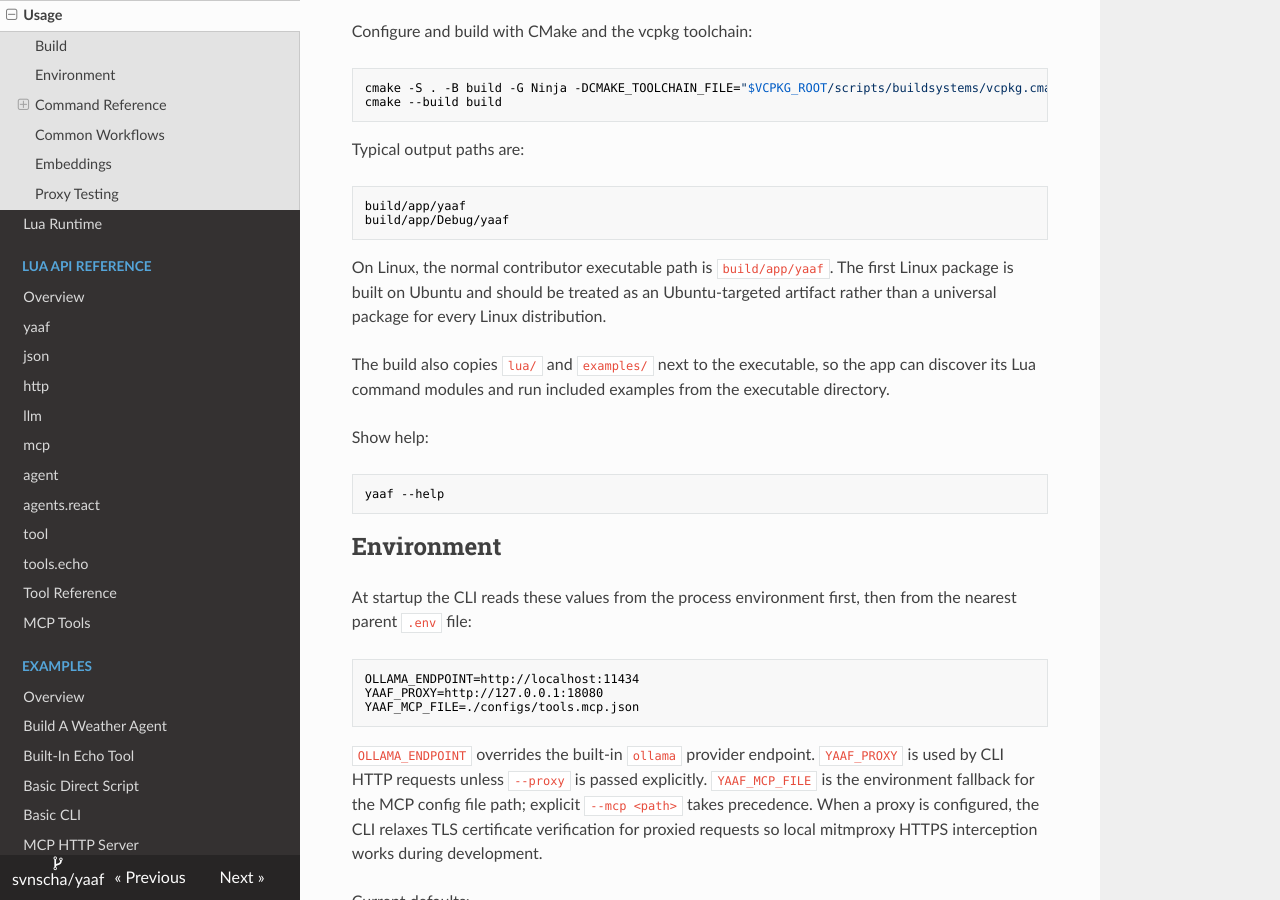
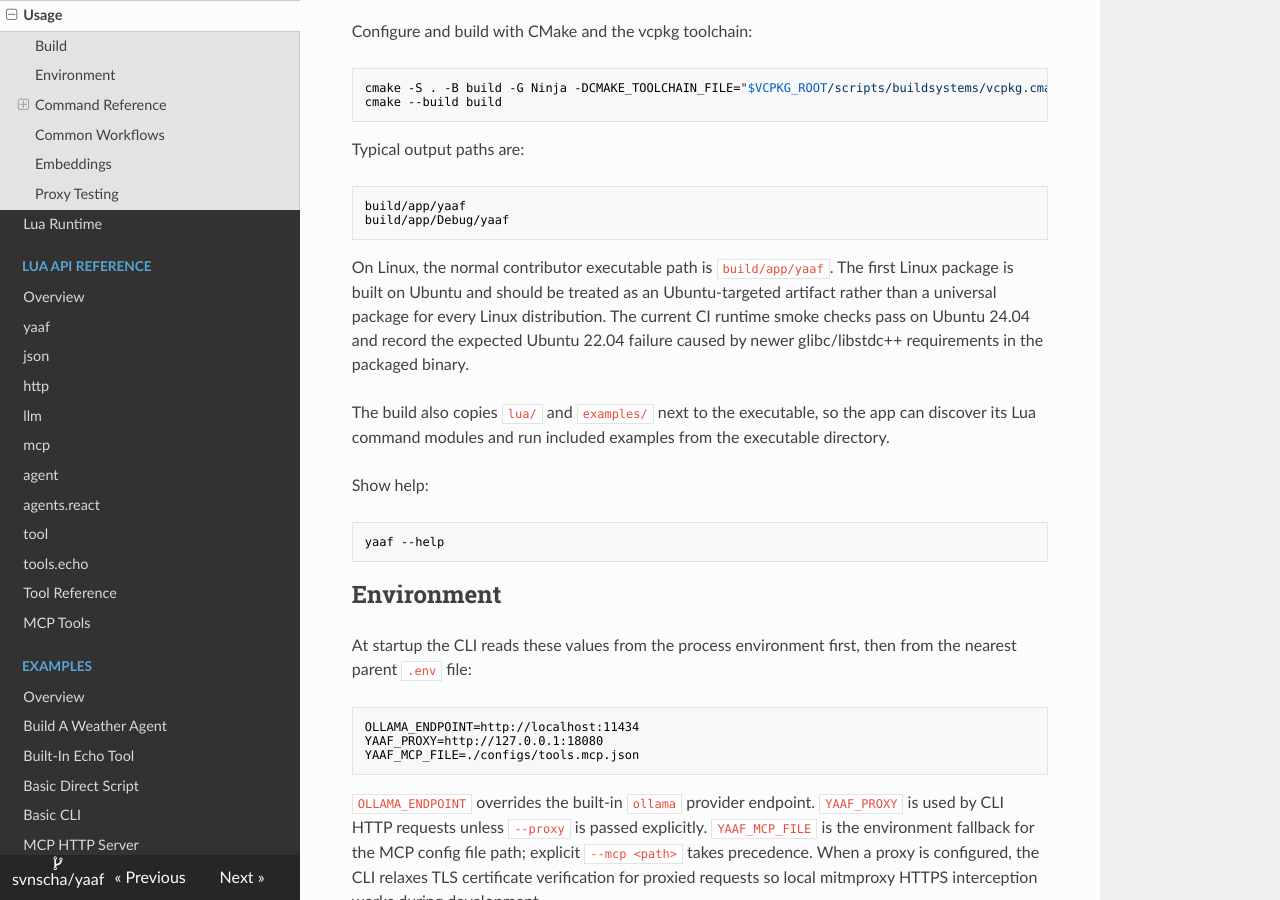
Before and after one commit to svnscha/yaaf, an MkDocs documentation site: the page built from docs/usage.md, in a window 1280 px wide and 900 px high, scrolled down 1186 px. Built offline with MkDocs 1.6.1, drawn with Linux system fonts in a browser that asks for light colours; nearby versions of some CDN libraries.

Commit message:
ci(issue-3): record ubuntu runtime compatibility floor

````diff
--- a/docs/usage.md
+++ b/docs/usage.md
@@ -62,7 +62,7 @@
 build/app/Debug/yaaf
 ```
 
-On Linux, the normal contributor executable path is `build/app/yaaf`. The first Linux package is built on Ubuntu and should be treated as an Ubuntu-targeted artifact rather than a universal package for every Linux distribution.
+On Linux, the normal contributor executable path is `build/app/yaaf`. The first Linux package is built on Ubuntu and should be treated as an Ubuntu-targeted artifact rather than a universal package for every Linux distribution. The current CI runtime smoke checks pass on Ubuntu 24.04 and record the expected Ubuntu 22.04 failure caused by newer glibc/libstdc++ requirements in the packaged binary.
 
 The build also copies `lua/` and `examples/` next to the executable, so the app can discover its Lua command modules and run included examples from the executable directory.
 
````
Also changed, not shown: README.md (+1 -1 lines), 1 other file.
